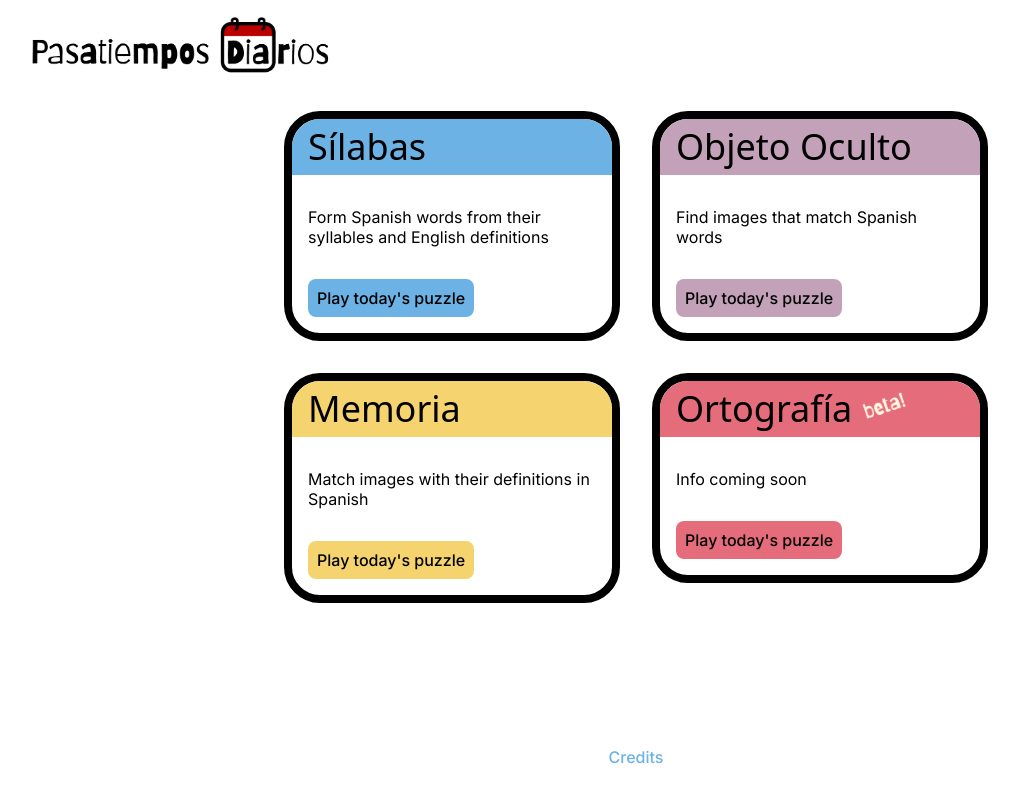
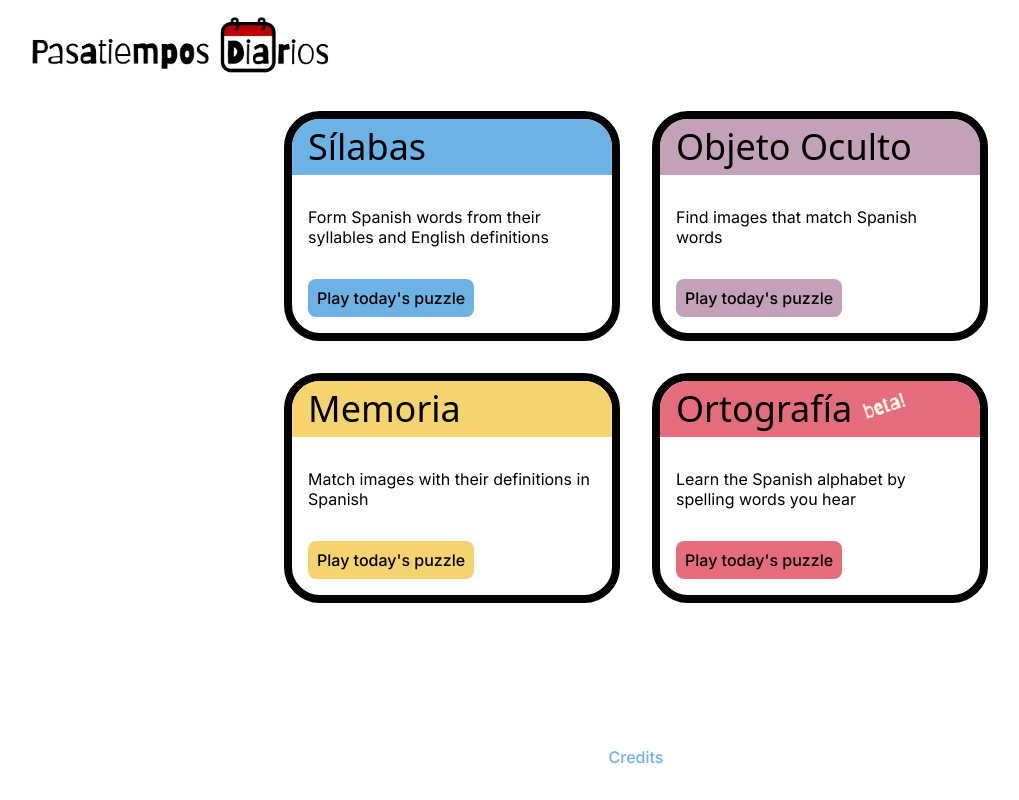
Before and after one commit to mapsandapps/pasatiempos-diarios, a React (Vite) app: page / in a window 1280 px wide. Shown: the whole page, without its empty margins (4-1023 px from the left). Built offline with nearby package versions, Linux system fonts and the light colour scheme; a web font is replaced by a local one.

Commit message:
Core: Improve cards

```diff
--- a/src/Home.scss
+++ b/src/Home.scss
@@ -40,6 +40,10 @@
         color: black;
         cursor: pointer;
         padding: 8px;
+      }
+
+      .description {
+        min-height: 39px;
       }
     }
 
--- a/src/Home.tsx
+++ b/src/Home.tsx
@@ -57,7 +57,9 @@ export default function Home() {
             <img className="beta" src="/beta.png" />
           </div>
           <div className="card-body">
-            <p className="description">Info coming soon</p>
+            <p className="description">
+              Learn the Spanish alphabet by spelling words you hear
+            </p>
             <Link to="/ortografia">
               <button>
                 Play today's puzzle
--- a/src/ortografia/Ortografia.tsx
+++ b/src/ortografia/Ortografia.tsx
@@ -33,6 +33,7 @@ export default function Ortografia() {
     <div id="ortografia">
       <div className="about">
         <h1>Ortografía</h1>
+        <div>Learn the Spanish alphabet by spelling words you hear!</div>
         <PuzzleDate
           puzzleDate={puzzleDate}
           isDailyPuzzle={isDailyPuzzle}
```
